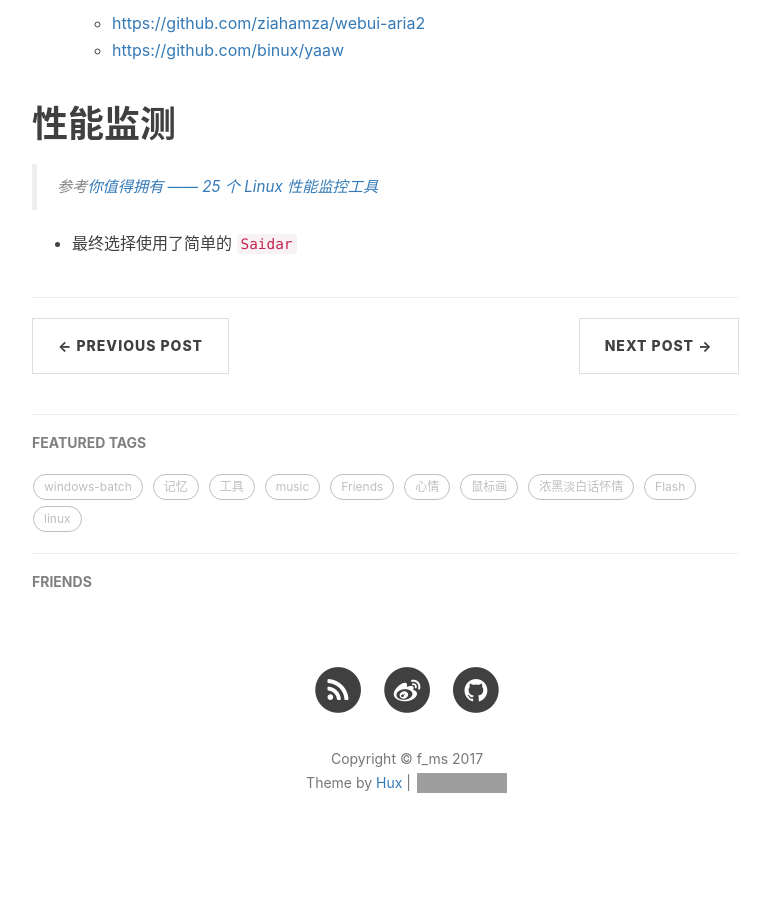
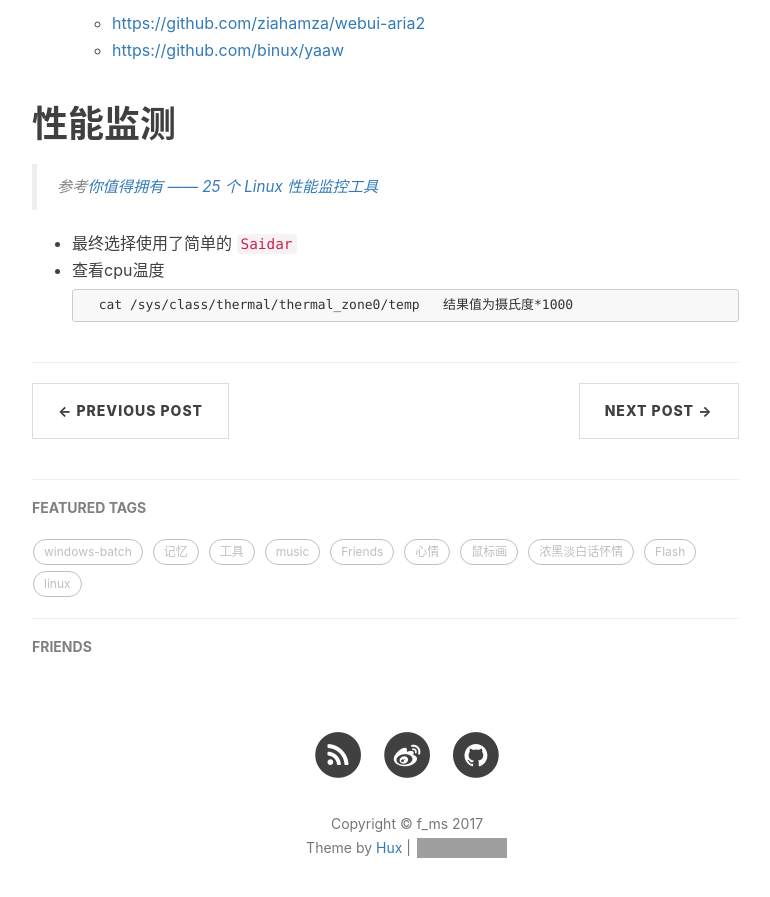
Before and after one commit to imfms/imfms.github.io, a Jekyll site: the page built from _posts/2017-05-10-raspberry-install-log.markdown, in a window 1280 px wide and 900 px high, scrolled down 13244 px. Shown: the top 897 px of the window, without its empty margins (233-1003 px from the left). Built offline with Jekyll 4.4.1, drawn with Linux system fonts in a browser that asks for light colours; nearby versions of some CDN libraries; comment, search, counter and statistics services are not loaded; grey boxes are pictures that could not be loaded.

Commit message:
Update 2017-05-10-raspberry-install-log.markdown

```diff
--- a/_posts/2017-05-10-raspberry-install-log.markdown
+++ b/_posts/2017-05-10-raspberry-install-log.markdown
@@ -572,3 +572,7 @@ tags:
 > 参考[你值得拥有 —— 25 个 Linux 性能监控工具](https://linux.cn/article-4481-1.html)
 
 - 最终选择使用了简单的 `Saidar`
+- 查看cpu温度
+
+		cat /sys/class/thermal/thermal_zone0/temp
+	结果值为摄氏度*1000
```
